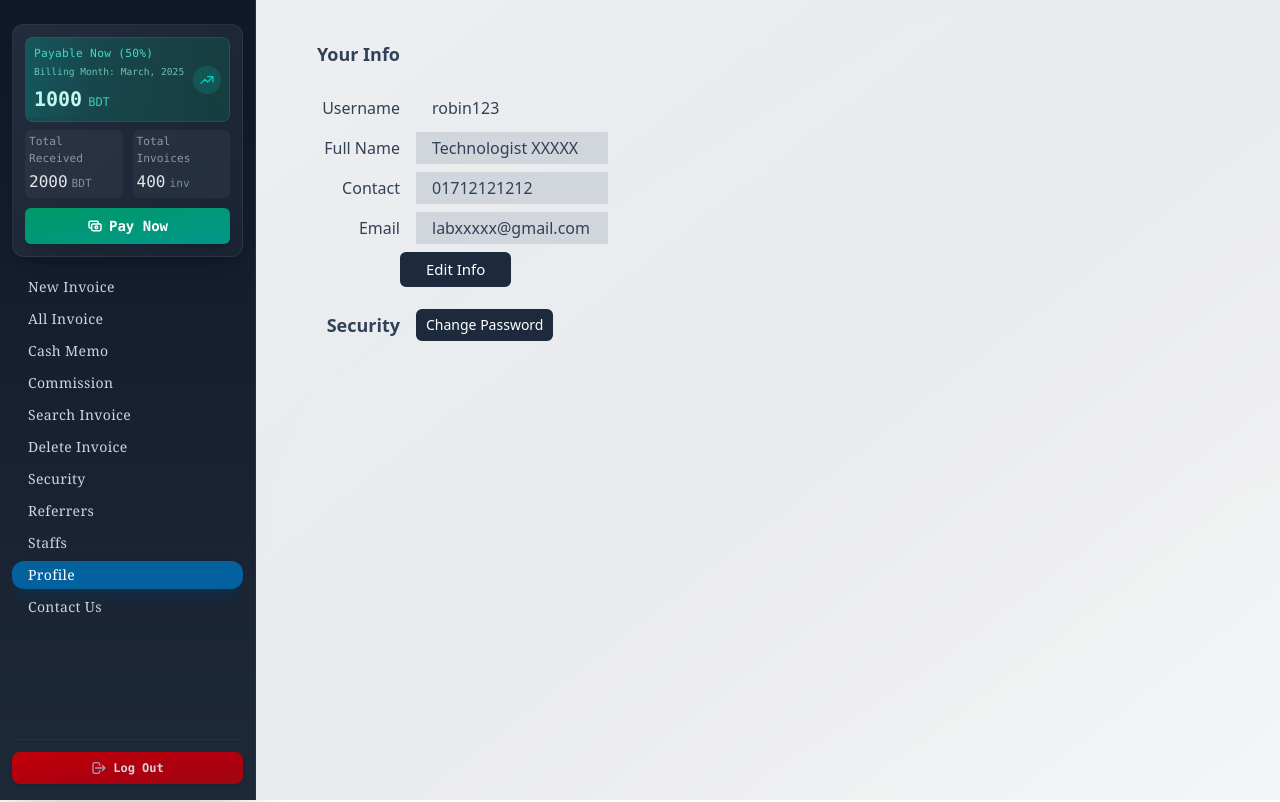
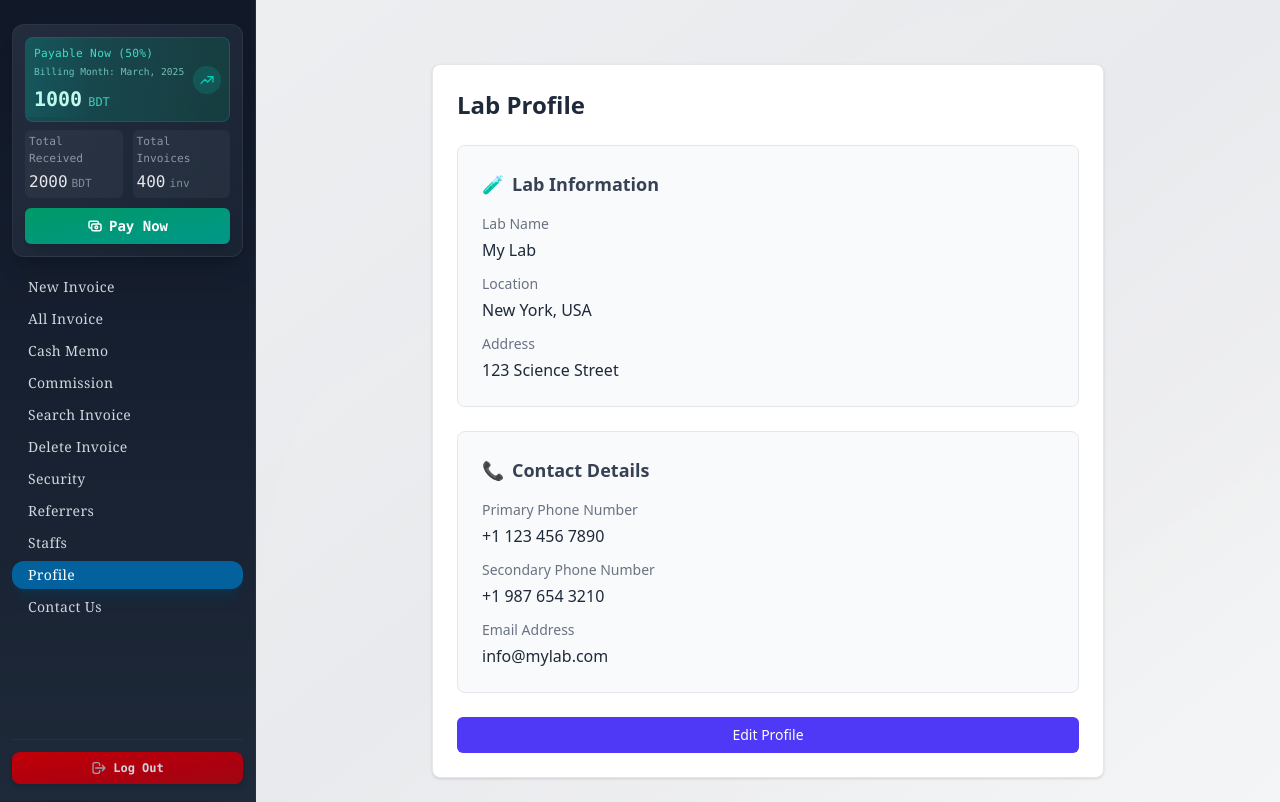
Before and after one commit to samiulfahad/labpilot-frontend, a React (Vite) app: page /profile in a window 1280 px wide. Built offline with nearby package versions, Linux system fonts and the light colour scheme; no server answers; sample sign-in values are in the browser's storage.

Commit message:
profile updated

```diff
--- a/src/App.jsx
+++ b/src/App.jsx
@@ -10,6 +10,7 @@ import Action from "./pages/invoice/action";
 import Recharge from "./pages/recharge";
 import UpdateTestList from "./pages/update-testlist";
 import Profile from "./pages/profile";
+import Security from "./pages/security"
 import Referrer from "./pages/referrer";
 import ReferrerCard from "./pages/referrer/ReferrerCard";
 import RenderList from "./pages/render-list";
@@ -27,6 +28,7 @@ function App() {
   const location = useLocation();
   if (!user && location.pathname === "/") {
     return <LandingPage />;
+    // return <Security />
   } else if (!user && location.pathname !== "/") {
     return <Navigate to="/" replace />;
   }
--- a/src/components/layout/Navbar.jsx
+++ b/src/components/layout/Navbar.jsx
@@ -2,7 +2,6 @@
 import { useAuth } from "../../context/auth";
 import NavItem from "./NavItem";
 import navList from "./navList";
-import { Link } from "react-router-dom";
 import Payment from "./Payment";
 
 const Navbar = () => {
--- a/src/context/auth.jsx
+++ b/src/context/auth.jsx
@@ -28,7 +28,7 @@ export const AuthProvider = ({ children }) => {
 
         return { success: true };
       } else {
-        return { success: false, message: err?.response?.data?.msg || "Login failed" };
+        return { success: false, message: "Login failed" };
       }
     } catch (err) {
       console.error("Login error:", err);
--- a/src/pages/profile/index.jsx
+++ b/src/pages/profile/index.jsx
@@ -1,107 +1,194 @@
-/** @format */
-
 import React, { useState } from "react";
-import { Link } from "react-router-dom";
-import { useAuth } from "../../context/auth";
-import StaffProfile from "./StaffProfile";
-import Modal from "../../components/modal";
 
 const Profile = () => {
-  const [disabled, setDisabled] = useState(true);
-  const [list, setList] = useState([]);
-  const [status, setStatus] = useState("processing");
-  const [msg, setMsg] = useState("");
+  // State for edit mode and form values
+  const [isEditMode, setIsEditMode] = useState(false);
+  const [labName, setLabName] = useState("My Lab");
+  const [location, setLocation] = useState("New York, USA");
+  const [address, setAddress] = useState("123 Science Street");
+  const [primaryPhoneNumber, setPrimaryPhoneNumber] = useState("+1 123 456 7890");
+  const [secondaryPhoneNumber, setSecondaryPhoneNumber] = useState("+1 987 654 3210");
+  const [emailAddress, setEmailAddress] = useState("info@mylab.com");
 
-  const { user } = useAuth();
-
-  const handleEdit = () => {
-    setDisabled(!disabled);
+  // Toggle edit mode
+  const toggleEditMode = () => {
+    setIsEditMode(!isEditMode);
   };
 
-  const showModal = () => {
-    setStatus("changePassword");
-  };
-
-  const closeModal = () => {
-    setStatus("");
-    setMsg("");
+  // Handle form submission
+  const handleSubmit = (e) => {
+    e.preventDefault();
+    setIsEditMode(false); // Exit edit mode after saving
+    // Add your logic to save the data (e.g., API call)
+    console.log("Profile updated:", {
+      labName,
+      location,
+      address,
+      primaryPhoneNumber,
+      secondaryPhoneNumber,
+      emailAddress,
+    });
   };
 
   return (
-    <section>
-      {status === "changePassword" && <Modal type="changePassword" onClosingModal={closeModal} />}
-      {user?.roles?.includes("admin") ? (
-        <div className="flex space-x-4">
-          {/* Lab Info */}
-          <div className="flex flex-col justify-between items-start space-y-2 ">
-            <div className="flex justify-between items-center text-center w-full">
-              <p className="font-bold text-lg text-right w-28 py-4">Lab Info</p>
-              {disabled && (
-                <button
-                  onClick={handleEdit}
-                  className="mr-20 px-4 bgColor text-center flex-shrink-0 w-16 h-8 text-white"
-                >
-                  Edit
-                </button>
-              )}
-            </div>
-            <div className="flex space-x-4 justify-start items-center">
-              <p className="w-28 text-right">Name</p>
-              <input
-                value="Azizul Haque Diagonostic Center"
-                disabled={disabled}
-                className={`px-4 py-1 w-80 text-center ${!disabled ? "bg-white" : "bg-gray-300"}`}
-              />
-            </div>
-            <div className="flex space-x-4 justify-start items-center">
-              <p className="w-28 text-right">Location</p>
-              <input value="Bhaluka, Mymensingh" disabled={disabled} className="px-4 py-1 w-80 text-center" />
-            </div>
-            <div className="flex space-x-4 justify-start items-center">
-              <p className="w-28 text-right">Contact</p>
-              <input value="01712121212" disabled={disabled} className="px-4 py-1 w-80 text-center" />
-            </div>
-            <div className="flex space-x-4 justify-start items-center">
-              <p className="w-28 text-right">Email</p>
-              <input value="labxxxxx@gmail.com" disabled={disabled} className="px-4 py-1 w-80 text-center" />
-            </div>
-            {!disabled && (
-              <div className="flex justify-end items-center space-x-4 w-4/5">
-                <button className="px-2 py-1 bgColor text-white rounded">Save</button>
-                <button onClick={handleEdit} className="px-2 py-1 bg-red-400 text-white rounded">
-                  Cancel
-                </button>
+    <div className="max-w-2xl mx-auto mt-10 p-6 bg-white border border-gray-200 rounded-lg shadow-sm">
+      <h2 className="text-2xl font-semibold text-gray-800 mb-6">Lab Profile</h2>
+
+      {isEditMode ? (
+        // Edit Form (unchanged)
+        <form onSubmit={handleSubmit} className="space-y-6">
+          {/* Lab Information Section */}
+          <div>
+            <h3 className="text-lg font-semibold text-gray-700 mb-4">Lab Information</h3>
+            <div className="grid grid-cols-1 md:grid-cols-2 gap-4">
+              <div>
+                <label className="block text-sm text-gray-600 mb-1">Lab Name</label>
+                <input
+                  type="text"
+                  value={labName}
+                  onChange={(e) => setLabName(e.target.value)}
+                  className="w-full px-3 py-2 border border-gray-300 rounded-md focus:outline-none focus:ring-2 focus:ring-indigo-500"
+                  required
+                />
               </div>
-            )}
-            <div className="flex justify-between items-center text-center w-2/3">
-              <p className="font-bold text-lg text-right w-28 py-4">Package</p>
-              <div className="text-left mt-6">
-                <p>5tk per Invoice</p>
-                <p>Max - 2000tk a month</p>
+              <div>
+                <label className="block text-sm text-gray-600 mb-1">Location</label>
+                <input
+                  type="text"
+                  value={location}
+                  onChange={(e) => setLocation(e.target.value)}
+                  className="w-full px-3 py-2 border border-gray-300 rounded-md focus:outline-none focus:ring-2 focus:ring-indigo-500"
+                  required
+                />
+              </div>
+              <div className="md:col-span-2">
+                <label className="block text-sm text-gray-600 mb-1">Address</label>
+                <input
+                  type="text"
+                  value={address}
+                  onChange={(e) => setAddress(e.target.value)}
+                  className="w-full px-3 py-2 border border-gray-300 rounded-md focus:outline-none focus:ring-2 focus:ring-indigo-500"
+                  required
+                />
               </div>
             </div>
+          </div>
 
-            {/* Test List */}
-            <div className="flex justify-start space-x-4 items-center text-center w-full">
-              <p className="font-bold text-lg text-right w-28 py-4">Test List</p>
-              <Link to="/testlist" className="btn-sm">
-                Manage Test and Price
-              </Link>
-            </div>
-
-            {/* Security and Password */}
-            <div className="flex justify-start space-x-4 items-center text-center w-full">
-              <p className="font-bold text-lg text-right w-28 py-4">Password</p>
-              <button onClick={showModal} to="/testlist" className="btn-sm">
-                Change Password
-              </button>
+          {/* Contact Details Section */}
+          <div>
+            <h3 className="text-lg font-semibold text-gray-700 mb-4">Contact Details</h3>
+            <div className="grid grid-cols-1 md:grid-cols-2 gap-4">
+              <div>
+                <label className="block text-sm text-gray-600 mb-1">Primary Phone Number</label>
+                <input
+                  type="tel"
+                  value={primaryPhoneNumber}
+                  onChange={(e) => setPrimaryPhoneNumber(e.target.value)}
+                  className="w-full px-3 py-2 border border-gray-300 rounded-md focus:outline-none focus:ring-2 focus:ring-indigo-500"
+                  required
+                />
+              </div>
+              <div>
+                <label className="block text-sm text-gray-600 mb-1">Secondary Phone Number</label>
+                <input
+                  type="tel"
+                  value={secondaryPhoneNumber}
+                  onChange={(e) => setSecondaryPhoneNumber(e.target.value)}
+                  className="w-full px-3 py-2 border border-gray-300 rounded-md focus:outline-none focus:ring-2 focus:ring-indigo-500"
+                />
+              </div>
+              <div className="md:col-span-2">
+                <label className="block text-sm text-gray-600 mb-1">Email Address</label>
+                <input
+                  type="email"
+                  value={emailAddress}
+                  onChange={(e) => setEmailAddress(e.target.value)}
+                  className="w-full px-3 py-2 border border-gray-300 rounded-md focus:outline-none focus:ring-2 focus:ring-indigo-500"
+                  required
+                />
+              </div>
             </div>
           </div>
+
+          {/* Form Actions */}
+          <div className="flex justify-end space-x-4">
+            <button
+              type="button"
+              onClick={toggleEditMode}
+              className="px-4 py-2 text-sm text-gray-600 bg-gray-100 rounded-md hover:bg-gray-200 focus:outline-none focus:ring-2 focus:ring-gray-500"
+            >
+              Cancel
+            </button>
+            <button
+              type="submit"
+              className="px-4 py-2 text-sm text-white bg-indigo-600 rounded-md hover:bg-indigo-700 focus:outline-none focus:ring-2 focus:ring-indigo-500"
+            >
+              Save
+            </button>
+          </div>
+        </form>
+      ) : (
+        // Read-Only View (Improved)
+        <div className="space-y-6">
+          {/* Lab Information Card */}
+          <div className="p-6 bg-gray-50 border border-gray-200 rounded-lg">
+            <h3 className="text-lg font-semibold text-gray-700 mb-4 flex items-center">
+              <span role="img" aria-label="lab" className="mr-2">
+                🧪
+              </span>
+              Lab Information
+            </h3>
+            <div className="space-y-3">
+              <div>
+                <label className="block text-sm text-gray-500 mb-1">Lab Name</label>
+                <p className="text-gray-800 font-medium">{labName}</p>
+              </div>
+              <div>
+                <label className="block text-sm text-gray-500 mb-1">Location</label>
+                <p className="text-gray-800 font-medium">{location}</p>
+              </div>
+              <div>
+                <label className="block text-sm text-gray-500 mb-1">Address</label>
+                <p className="text-gray-800 font-medium">{address}</p>
+              </div>
+            </div>
+          </div>
+
+          {/* Contact Details Card */}
+          <div className="p-6 bg-gray-50 border border-gray-200 rounded-lg">
+            <h3 className="text-lg font-semibold text-gray-700 mb-4 flex items-center">
+              <span role="img" aria-label="contact" className="mr-2">
+                📞
+              </span>
+              Contact Details
+            </h3>
+            <div className="space-y-3">
+              <div>
+                <label className="block text-sm text-gray-500 mb-1">Primary Phone Number</label>
+                <p className="text-gray-800 font-medium">{primaryPhoneNumber}</p>
+              </div>
+              <div>
+                <label className="block text-sm text-gray-500 mb-1">Secondary Phone Number</label>
+                <p className="text-gray-800 font-medium">{secondaryPhoneNumber}</p>
+              </div>
+              <div>
+                <label className="block text-sm text-gray-500 mb-1">Email Address</label>
+                <p className="text-gray-800 font-medium">{emailAddress}</p>
+              </div>
+            </div>
+          </div>
+
+          {/* Edit Button */}
+          <button
+            onClick={toggleEditMode}
+            className="w-full px-4 py-2 text-sm text-white bg-indigo-600 rounded-md hover:bg-indigo-700 focus:outline-none focus:ring-2 focus:ring-indigo-500 transition-all"
+          >
+            Edit Profile
+          </button>
         </div>
-      ) : (
-        <StaffProfile />
       )}
-    </section>
+    </div>
   );
 };
-export default Profile;
+
+export default Profile
```
Also changed, not shown: src/pages/security/index.jsx (added, +85 -0 lines), 1 other file (tests, documents, lock files or other folders).
